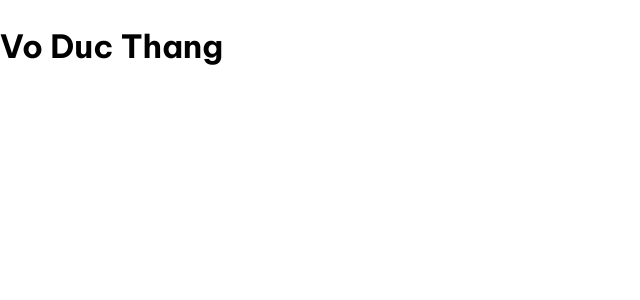
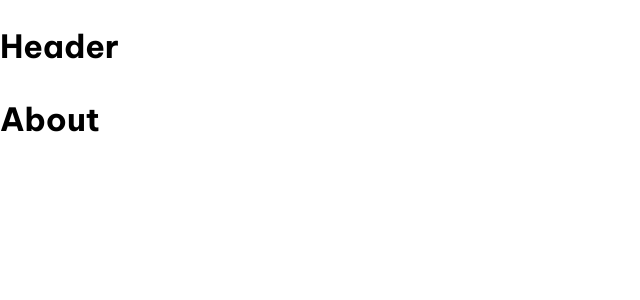
Before and after one commit to voducthang16/coffee-house-ui, a React (Create React App) app: page /about in a window 1280 px wide. Shown: the top 300 px of the page, without its empty margins (0-640 px from the left). Built offline with nearby package versions, Linux system fonts and the light colour scheme.

Commit message:
update config router/layout
28.06.2022 - 8:50 AM

```diff
--- a/src/App.js
+++ b/src/App.js
@@ -1,5 +1,36 @@
+import { Fragment } from 'react';
+import { BrowserRouter as Router, Routes, Route } from 'react-router-dom';
+import { publicRoutes } from '~/routes';
+import { DefaultLayout } from '~/components/Layout';
 function App() {
-    return <h1>Vo Duc Thang</h1>;
+    return (
+        <Router>
+            <div className="App">
+                <Routes>
+                    {publicRoutes.map((route, index) => {
+                        let Layout = DefaultLayout;
+                        if (route.layout) {
+                            Layout = route.layout;
+                        } else if (route.layout === null) {
+                            Layout = Fragment;
+                        }
+                        const Page = route.component;
+                        return (
+                            <Route
+                                key={index}
+                                path={route.path}
+                                element={
+                                    <Layout>
+                                        <Page />
+                                    </Layout>
+                                }
+                            />
+                        );
+                    })}
+                </Routes>
+            </div>
+        </Router>
+    );
 }
 
 export default App;
--- a/src/components/GlobalStyles/index.js
+++ b/src/components/GlobalStyles/index.js
@@ -1,4 +1,4 @@
-import './GlobalStyles.module.scss';
+import './GlobalStyles.scss';
 
 function GlobalStyles({ children }) {
     return children;
--- /dev/null
+++ b/src/components/Layout/DefaultLayout/index.js
@@ -0,0 +1,11 @@
+import Header from '~/components/Layout/components/Header';
+function DefaultLayout({ children }) {
+    return (
+        <div>
+            <Header />
+            <div className="container">{children}</div>
+        </div>
+    );
+}
+
+export default DefaultLayout;
--- /dev/null
+++ b/src/components/Layout/components/Header/index.js
@@ -0,0 +1,5 @@
+function Header() {
+    return <h1>Header</h1>;
+}
+
+export default Header;
--- /dev/null
+++ b/src/components/Layout/index.js
@@ -0,0 +1 @@
+export { default as DefaultLayout } from './DefaultLayout';
--- /dev/null
+++ b/src/pages/About/index.js
@@ -0,0 +1,5 @@
+function About() {
+    return <h1>About</h1>;
+}
+
+export default About;
--- /dev/null
+++ b/src/pages/Auth/index.js
@@ -0,0 +1,5 @@
+function Auth() {
+    return <h1>Auth</h1>;
+}
+
+export default Auth;
--- /dev/null
+++ b/src/pages/Home/index.js
@@ -0,0 +1,5 @@
+function Home() {
+    return <h1>Home</h1>;
+}
+
+export default Home;
--- a/src/routes/index.js
+++ b/src/routes/index.js
@@ -1,5 +1,22 @@
+import Home from '~/pages/Home';
+import About from '~/pages/About';
+import Auth from '~/pages/Auth';
 // not required login
-const publicRoutes = [];
+const publicRoutes = [
+    {
+        path: '/',
+        component: Home,
+    },
+    {
+        path: '/about',
+        component: About,
+    },
+    {
+        path: 'auth',
+        component: Auth,
+        layout: null,
+    },
+];
 
 // required login routes
 const privateRoutes = [];
```
Also changed, not shown: src/components/GlobalStyles/GlobalStyles.scss (added), src/components/Layout/Home/index.js (added).
